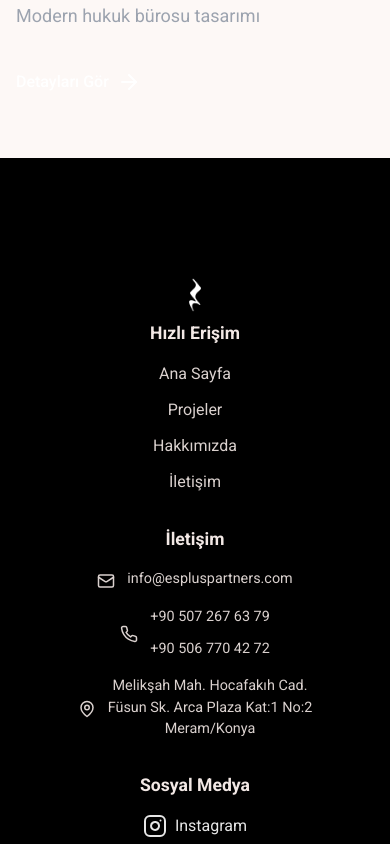
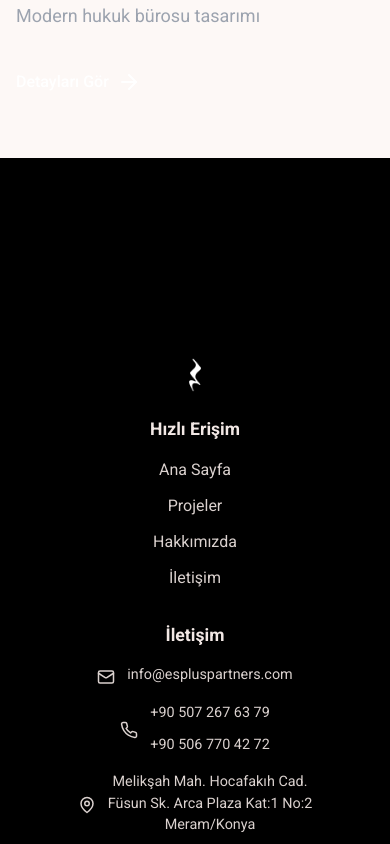
Before and after one commit to fathkymt/arch, a Next.js app: page /projects in a window 390 px wide. Shown: the part 7080-7924 px from the top of the page. Built offline with nearby package versions, Linux system fonts and the light colour scheme.

Commit message:
harita iletisim

```diff
--- a/src/app/contact/page.js
+++ b/src/app/contact/page.js
@@ -7,19 +7,24 @@ const contactInfo = [
   {
     icon: <MapPin className="w-6 h-6" />,
     title: "Adres",
-    details: ["Örnek Mahallesi, Mimarlık Caddesi No:123", "Kadıköy, İstanbul"],
+    details: [
+      "Melikşah Mah. Hocafakıh Cad.",
+      "Füsun Sk. Arca Plaza Kat:1 No:2",
+      "Meram/Konya"
+    ],
+    link: "https://maps.app.goo.gl/7SuLHkdww2dPHsU27",
     delay: 0.2
   },
   {
     icon: <Phone className="w-6 h-6" />,
     title: "Telefon",
-    details: ["+90 (212) 123 45 67"],
+    details: ["+90 507 267 63 79", "+90 506 770 42 72"],
     delay: 0.3
   },
   {
     icon: <Mail className="w-6 h-6" />,
     title: "E-posta",
-    details: ["info@mimarlikofisi.com"],
+    details: ["info@espluspartners.com"],
     delay: 0.4
   },
   {
@@ -31,14 +36,8 @@ const contactInfo = [
 ];
 
 const ContactCard = ({ info }) => {
-  return (
-    <motion.div
-      initial={{ opacity: 0, y: 20 }}
-      whileInView={{ opacity: 1, y: 0 }}
-      transition={{ duration: 0.5, delay: info.delay }}
-      viewport={{ once: true }}
-      className={`${styles.contactCard} p-6 rounded-xl`}
-    >
+  const content = (
+    <>
       <div className={styles.iconWrapper}>
         {info.icon}
       </div>
@@ -50,6 +49,35 @@ const ContactCard = ({ info }) => {
           {detail}
         </p>
       ))}
+    </>
+  );
+
+  if (info.link) {
+    return (
+      <motion.a
+        href={info.link}
+        target="_blank"
+        rel="noopener noreferrer"
+        initial={{ opacity: 0, y: 20 }}
+        whileInView={{ opacity: 1, y: 0 }}
+        transition={{ duration: 0.5, delay: info.delay }}
+        viewport={{ once: true }}
+        className={`${styles.contactCard} p-6 rounded-xl block hover:shadow-lg transition-shadow`}
+      >
+        {content}
+      </motion.a>
+    );
+  }
+
+  return (
+    <motion.div
+      initial={{ opacity: 0, y: 20 }}
+      whileInView={{ opacity: 1, y: 0 }}
+      transition={{ duration: 0.5, delay: info.delay }}
+      viewport={{ once: true }}
+      className={`${styles.contactCard} p-6 rounded-xl`}
+    >
+      {content}
     </motion.div>
   );
 };
@@ -119,7 +147,7 @@ export default function ContactPage() {
               className={`${styles.mapContainer} rounded-xl overflow-hidden h-[400px]`}
             >
               <iframe
-                src="https://www.google.com/maps/embed?pb=!1m18!1m12!1m3!1d3011.6504900120997!2d29.02885931574821!3d40.99050792855247!2m3!1f0!2f0!3f0!3m2!1i1024!2i768!4f13.1!3m3!1m2!1s0x14cab8679bfb3d31%3A0x7d75715e081dfa5c!2sKad%C4%B1k%C3%B6y%2F%C4%B0stanbul!5e0!3m2!1str!2str!4v1672901234567!5m2!1str!2str"
+                src="https://www.google.com/maps/embed?pb=!1m18!1m12!1m3!1d3149.5228190788457!2d32.462834900000004!3d37.871454299999996!2m3!1f0!2f0!3f0!3m2!1i1024!2i768!4f13.1!3m3!1m2!1s0x14d08531860adcb3%3A0x5f116f4d0c50ad1c!2sES%2BPartners%20Mimarl%C4%B1k!5e0!3m2!1sen!2str!4v1748353608114!5m2!1sen!2str"
                 width="100%"
                 height="100%"
                 style={{ border: 0 }}
--- a/src/components/layout/Footer.js
+++ b/src/components/layout/Footer.js
@@ -49,11 +49,15 @@ const Footer = () => {
             </div>
             <div className={styles.contactItem}>
               <MapPin size={18} />
-              <address>
+              <a
+                href="https://maps.app.goo.gl/7SuLHkdww2dPHsU27"
+                target="_blank"
+                rel="noopener noreferrer"
+              >
                 Melikşah Mah. Hocafakıh Cad.<br />
                 Füsun Sk. Arca Plaza Kat:1 No:2<br />
                 Meram/Konya
-              </address>
+              </a>
             </div>
           </div>
         </div>
--- a/src/styles/Footer.module.css
+++ b/src/styles/Footer.module.css
@@ -27,7 +27,7 @@
     justify-content: center;
     margin-top: 8rem;
     padding: 0;
-    top: 1rem;
+    top: 4rem;
   }
 
   .logo {
@@ -85,6 +85,12 @@
   .contactItem address {
     font-style: normal;
     font-size: 0.9rem;
+    text-decoration: none;
+    color: #f2e8e5;
+  }
+
+  .contactItem a:hover {
+    opacity: 0.8;
   }
 
   .socialLink {
@@ -126,7 +132,6 @@
       flex-direction: column;
       margin: 0;
       padding: 0;
-      transform: translateY(-2rem);
     }
 
     .brandSection {
@@ -136,16 +141,16 @@
       justify-content: center;
       margin-top: 8rem;
       padding: 0;
-      top: 1rem;
+      top: 4rem;
     }
 
     .logo {
-      width: 120px;  /* Mobilde logo boyutunu küçültüyoruz */
+      width: 120px;
       height: auto;
     }
 
     .linksSection {
-      margin-top: -1rem;
+      margin-top: 3rem;
     }
 
     .linksSection,
```
